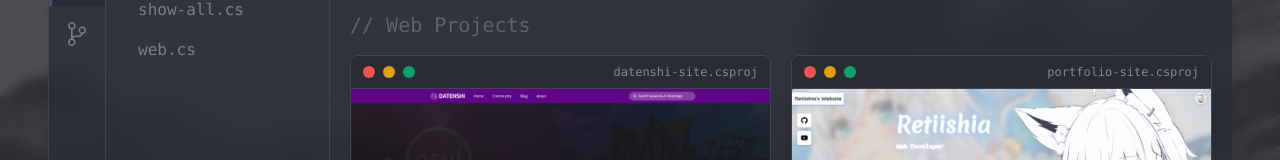
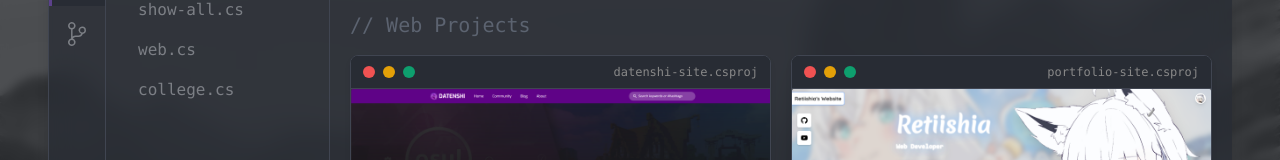
Before and after one commit to Retiishia/portfolio-reactjs, a React (Vite) app: page /projects in a window 1280 px wide. Shown: the part 140-300 px from the top of the page. Built offline with nearby package versions, Linux system fonts and the light colour scheme.

Commit message:
feat: adding another list projects

```diff
--- a/index.html
+++ b/index.html
@@ -5,7 +5,7 @@
 		<meta name="viewport" content="width=device-width, initial-scale=1.0" />
 		<meta name="google-adsense-account" content="ca-pub-4499218414555492" />
 		<meta name="description" content="Portfolio and Some Projects." />
-		<meta
+		<metaz
 			name="keywords"
 			content="Retiishia, portfolio, web developer, it support, osu, osu mania, vsrg, rhythm game, projects, tools, programming, software" />
 		<meta name="author" content="Retiishia" />
--- a/src/components/ProjectSection.jsx
+++ b/src/components/ProjectSection.jsx
@@ -6,11 +6,11 @@ import projectData from "../data/project.json";
 export const ProjectSection = () => {
 	const [activeContent, setActiveContent] = useState("showAll");
 	const [openFolder, setOpenFolder] = useState("projects");
-	const [projects, setProjects] = useState({ web: [], desktop: [], unity: [] });
+	const [projects, setProjects] = useState({ web: [], desktop: [], college: [] });
 
 	useEffect(() => {
 		// Langsung gunakan data import tanpa fetch
-		const categorized = { web: [], desktop: [], unity: [] };
+		const categorized = { web: [], desktop: [], college: [] };
 
 		projectData.forEach((project) => {
 			if (categorized[project.type]) {
@@ -25,7 +25,7 @@ export const ProjectSection = () => {
 		showAll: "show-all.cs",
 		web: "web.cs",
 		desktop: "desktop.cs",
-		unity: "unity.cs",
+		college: "college.cs",
 	};
 
 	const renderProjectList = (list) => (
@@ -55,6 +55,15 @@ export const ProjectSection = () => {
 						{renderProjectList(projects.web)}
 					</div>
 				);
+			case "college":
+				return (
+					<div>
+						<h3 className="text-[#5c6370] text-lg md:text-xl mb-4">
+							// College Projects
+						</h3>
+						{renderProjectList(projects.college)}
+					</div>
+				);
 			case "showAll":
 			default:
 				return (
@@ -64,6 +73,12 @@ export const ProjectSection = () => {
 								// Web Projects
 							</h3>
 							{renderProjectList(projects.web)}
+						</div>
+						<div>
+							<h3 className="text-[#5c6370] text-lg md:text-xl mb-4">
+								// College Projects
+							</h3>
+							{renderProjectList(projects.college)}
 						</div>
 					</div>
 				);
@@ -87,6 +102,10 @@ export const ProjectSection = () => {
 					<AccordionFile
 						label="web.cs"
 						onClick={() => setActiveContent("web")}
+					/>
+					<AccordionFile
+						label="college.cs"
+						onClick={() => setActiveContent("college")}
 					/>
 				</AccordionFolder>
 			</div>
```
